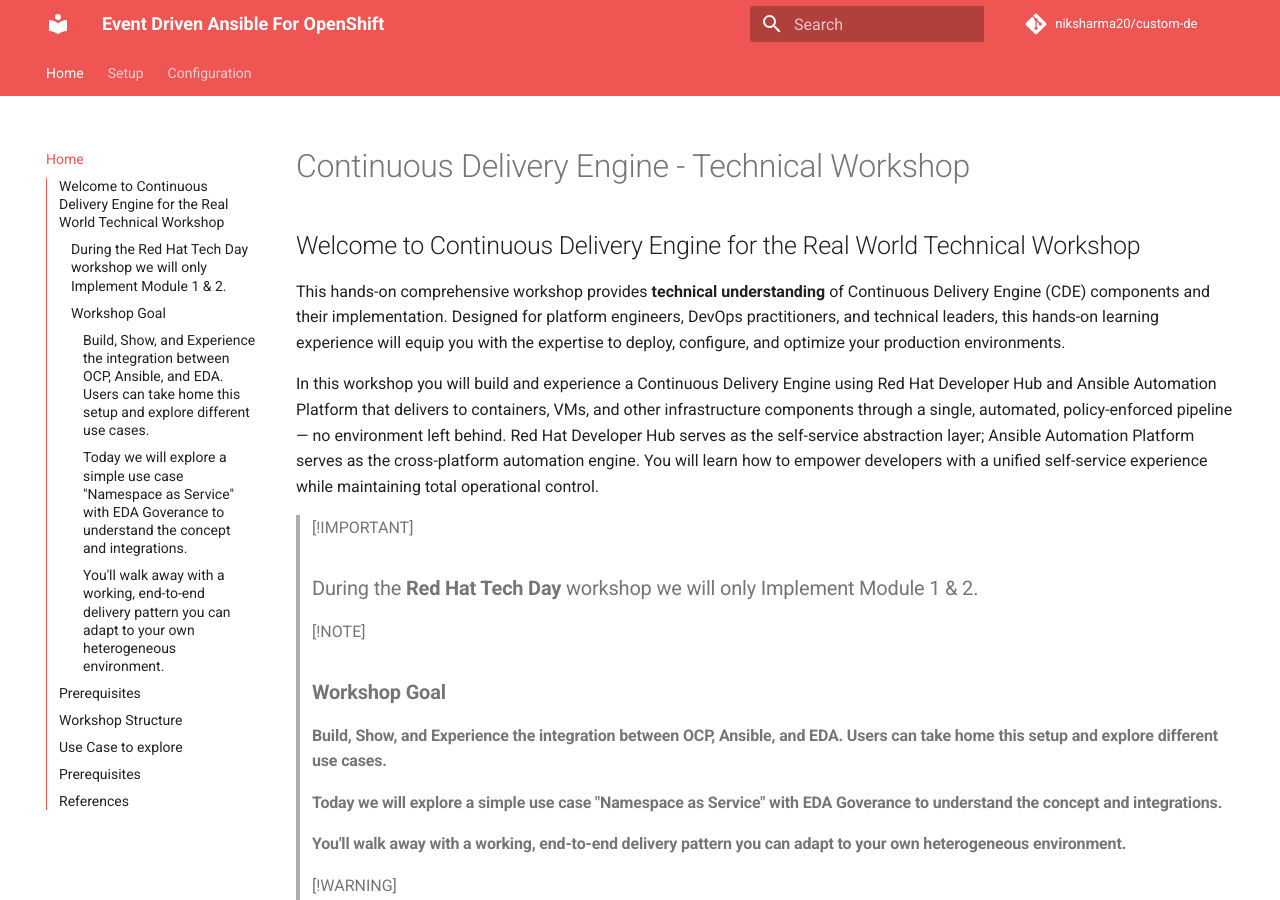
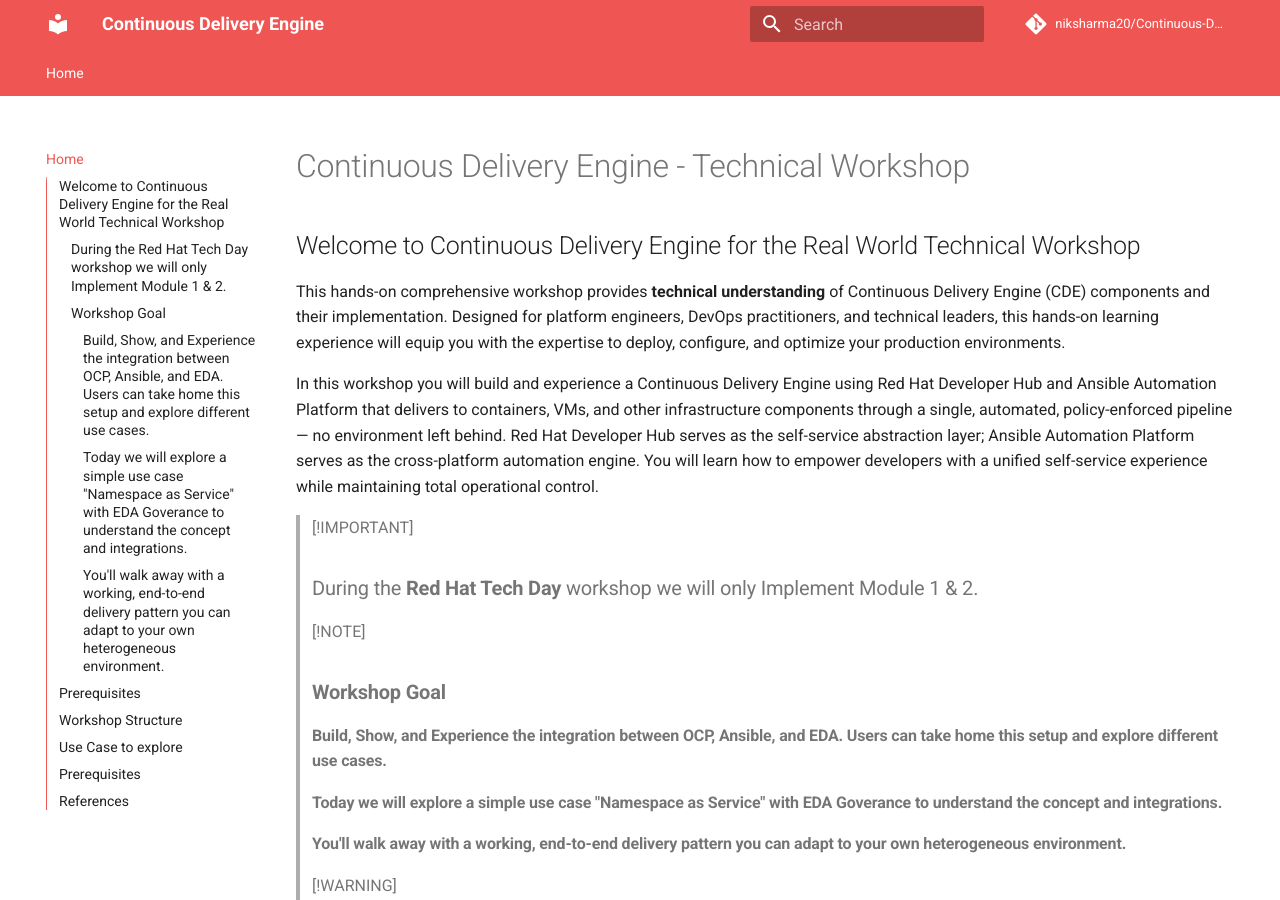
Before and after one commit to niksharma20/Continuous-Delivery-Engine, an MkDocs documentation site: the page built from docs/index.md, in a window 1280 px wide and 900 px high. Built offline with MkDocs 1.6.1 and Material for MkDocs 9.7.7, drawn with Linux system fonts in a browser that asks for light colours; comment, search, counter and statistics services are not loaded.

Commit message:
Update mkdocs.yml

```diff
--- a/mkdocs.yml
+++ b/mkdocs.yml
@@ -1,18 +1,19 @@
-site_name: Event Driven Ansible For OpenShift
-site_description: EDA Governance for OpenShift with juniper.eda.k8s
+site_name: Continuous Delivery Engine
+site_description: Building Continuous Delivery Pattern using Developer Hub, Serverless Workflows, OpenShift and EDA.
 site_author: Nikhil Sharma
-repo_url: https://github.com/niksharma20/custom-de
-repo_name: niksharma20/custom-de
+repo_url: https://github.com/niksharma20/Continuous-Delivery-Engine
+repo_name: niksharma20/Continuous-Delivery-Engine
 
 extra:
   collaborator: Ismail Dhaoui
   collaborator_url: https://github.com/idhaoui
+  site_usecase: "Use Case: Namespace Goverance"
 
 theme:
   name: material
   palette:
-    primary: red
-    accent: red
+    - primary: red
+      accent: red
   features:
     - navigation.tabs
     - navigation.sections
@@ -21,14 +22,3 @@
 
 nav:
   - Home: index.md
-  - Setup:
-    - Decision Environment: content/decision_environment/de.md
-    - Execution Environment: content/execution_environment/ee.md
-  - Configuration:
-    - RBAC:
-      - Overview: content/rbac/rbac.md
-      - EDA OCP Credentials: content/rbac/eda/eda-ocp-credential.md
-      - EDA AAP Credentials: content/rbac/eda/eda_aap_credentials.md
-    - Custom Credentials: content/custom_credential_type/custom-credentials-type.md
-    - Playbooks: playbooks/README.md
-    - Rulebooks: rulebooks/README.md
```
